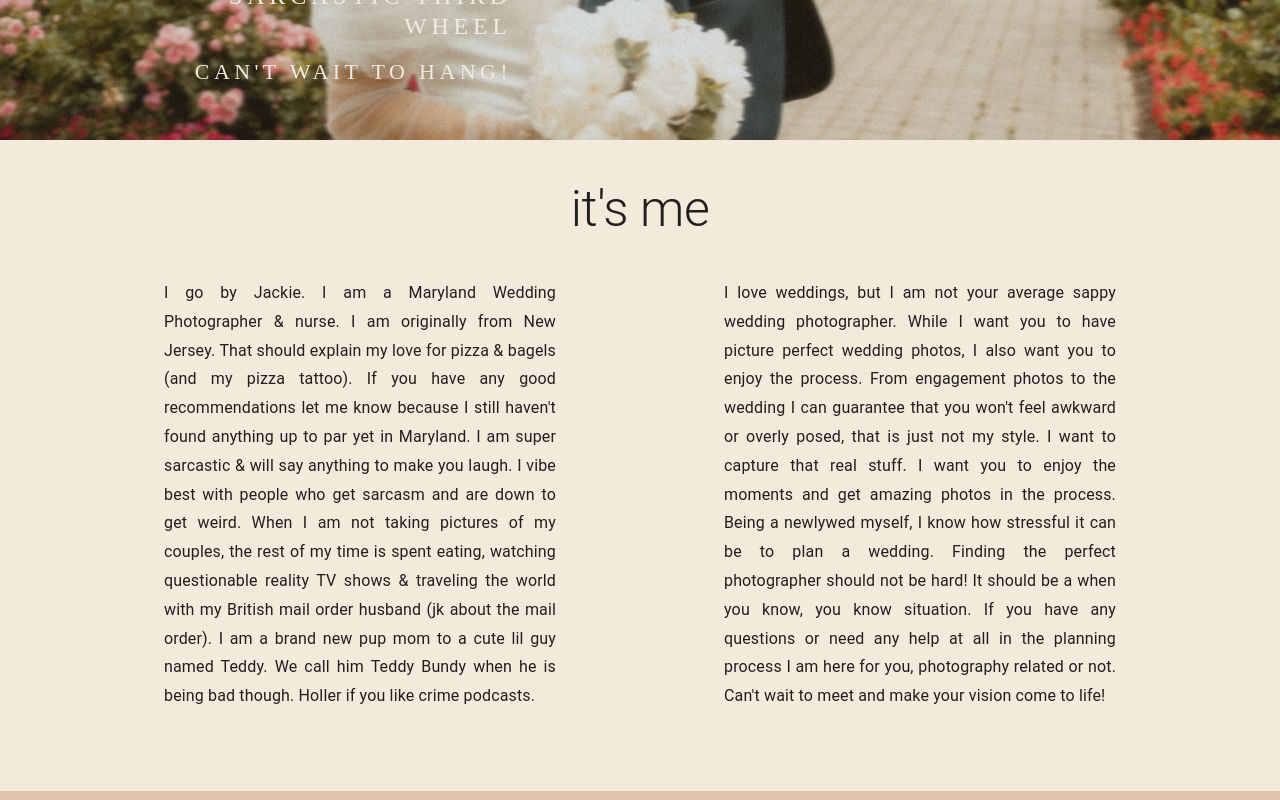
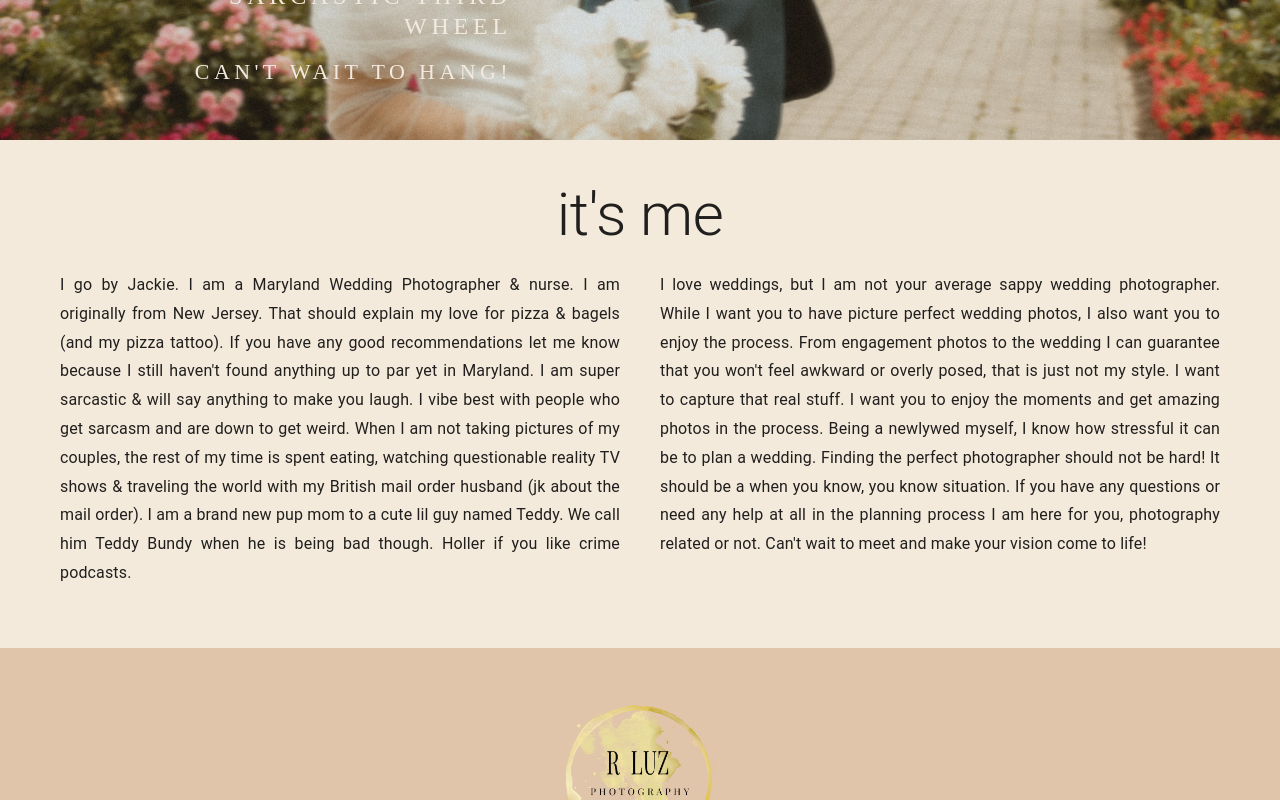
Before and after one commit to vytautas554/rluz-fe, a React (Create React App) app: page /about in a window 1280 px wide. Shown: the part 560-1360 px from the top of the page. Built offline with nearby package versions, Linux system fonts and the light colour scheme.

Commit message:
about me description layout (#25)

```diff
--- /dev/null
+++ b/src/components/AboutMeComponents/AboutMeDescription/AboutMeDescription.css
@@ -0,0 +1,26 @@
+.about-me-description-container {
+  display: flex;
+  flex-wrap: wrap;
+  justify-content: space-between;
+  background: #f4eadc;
+  padding: 40px;
+}
+
+.about-me-description-title {
+  width: 100%;
+  text-align: center;
+  font-size: 50px;
+}
+
+.about-me-description-column {
+  flex: 1;
+  margin: 20px;
+  text-align: justify;
+}
+
+@media (max-width: 768px) {
+  .about-me-description-container {
+    flex-direction: column;
+    padding: 0;
+  }
+}
--- a/src/components/AboutMeComponents/AboutMeDescription/AboutMeDescription.tsx
+++ b/src/components/AboutMeComponents/AboutMeDescription/AboutMeDescription.tsx
@@ -1,32 +1,33 @@
 import { Box, Typography } from '@mui/material';
+import './AboutMeDescription.css';
 
 function AboutMeDescription() {
   return (
-    <Box sx={{ width: '100%', height: 'auto', background: '#f4eadc', p: '40px' }}>
-      <Box>
-        <Typography variant="h2" sx={{ width: '100%', textAlign: 'center', fontSize: '50px' }}>
-          it's me
+    <Box className="about-me-description-container">
+      <Typography variant="h2" className="about-me-description-title">
+        it's me
+      </Typography>
+      <Box className="about-me-description-column">
+        <Typography sx={{ lineHeight: 1.8 }}>
+          I go by Jackie. I am a Maryland Wedding Photographer &amp; nurse. I am originally from New Jersey. That should explain
+          my love for pizza &amp; bagels (and my pizza tattoo). If you have any good recommendations let me know because I still
+          haven't found anything up to par yet in Maryland. I am super sarcastic &amp; will say anything to make you laugh. I vibe
+          best with people who get sarcasm and are down to get weird. When I am not taking pictures of my couples, the rest of my
+          time is spent eating, watching questionable reality TV shows &amp; traveling the world with my British mail order
+          husband (jk about the mail order). I am a brand new pup mom to a cute lil guy named Teddy. We call him Teddy Bundy when
+          he is being bad though. Holler if you like crime podcasts.
         </Typography>
-        <Box sx={{ display: 'flex', justifyContent: 'space-around', textAlign: 'justify', m: 5 }}>
-          <Typography sx={{ width: '35%', lineHeight: 1.8 }}>
-            I go by Jackie. I am a Maryland Wedding Photographer &amp; nurse. I am originally from New Jersey. That should explain
-            my love for pizza &amp; bagels (and my pizza tattoo). If you have any good recommendations let me know because I still
-            haven't found anything up to par yet in Maryland. I am super sarcastic &amp; will say anything to make you laugh. I
-            vibe best with people who get sarcasm and are down to get weird. When I am not taking pictures of my couples, the rest
-            of my time is spent eating, watching questionable reality TV shows &amp; traveling the world with my British mail
-            order husband (jk about the mail order). I am a brand new pup mom to a cute lil guy named Teddy. We call him Teddy
-            Bundy when he is being bad though. Holler if you like crime podcasts.
-          </Typography>
-          <Typography sx={{ width: '35%', lineHeight: 1.8 }}>
-            I love weddings, but I am not your average sappy wedding photographer. While I want you to have picture perfect
-            wedding photos, I also want you to enjoy the process. From engagement photos to the wedding I can guarantee that you
-            won't feel awkward or overly posed, that is just not my style. I want to capture that real stuff. I want you to enjoy
-            the moments and get amazing photos in the process. Being a newlywed myself, I know how stressful it can be to plan a
-            wedding. Finding the perfect photographer should not be hard! It should be a when you know, you know situation. If you
-            have any questions or need any help at all in the planning process I am here for you, photography related or not.
-            Can't wait to meet and make your vision come to life!
-          </Typography>
-        </Box>
+      </Box>
+      <Box className="about-me-description-column">
+        <Typography sx={{ lineHeight: 1.8 }}>
+          I love weddings, but I am not your average sappy wedding photographer. While I want you to have picture perfect wedding
+          photos, I also want you to enjoy the process. From engagement photos to the wedding I can guarantee that you won't feel
+          awkward or overly posed, that is just not my style. I want to capture that real stuff. I want you to enjoy the moments
+          and get amazing photos in the process. Being a newlywed myself, I know how stressful it can be to plan a wedding.
+          Finding the perfect photographer should not be hard! It should be a when you know, you know situation. If you have any
+          questions or need any help at all in the planning process I am here for you, photography related or not. Can't wait to
+          meet and make your vision come to life!
+        </Typography>
       </Box>
     </Box>
   );
--- a/src/components/PricesComponents/PricesCardComponent/PricesCardComponent.tsx
+++ b/src/components/PricesComponents/PricesCardComponent/PricesCardComponent.tsx
@@ -45,27 +45,28 @@ export default function PricesCardComponent() {
         >
           <Box
             sx={{
-              mx: 40,
               display: 'flex',
               borderRadius: 0,
               py: 5,
             }}
           >
-            <Box sx={{ px: 5, width: 250, textAlign: 'right' }}>
+            <Box sx={{ px: 5, width: '25%', textAlign: 'right' }}>
               <Typography gutterBottom variant="h5" component="div">
                 {card.type} <br /> {card.typeTime}
               </Typography>
             </Box>
-            <img style={{ width: 300 }} src={card.img} alt="" />
-            <Box sx={{ width: 700, pl: 5 }}>
+            <Box sx={{ width: '20%' }}>
+              <img style={{ width: '100%', height: 'auto' }} src={card.img} alt="" />
+            </Box>
+            <Box sx={{ width: '50%', pl: 5 }}>
               <CardContent>
-                <Typography gutterBottom variant="h3" component="div">
+                <Typography sx={{ fontSize: '3vw' }} gutterBottom variant="h3" component="div">
                   {card.price}
                 </Typography>
-                <Typography gutterBottom variant="h5" component="div">
+                <Typography sx={{ fontSize: '2vw' }} gutterBottom variant="h5" component="div">
                   DAŽNIAUSIAI: <br /> {card.time}
                 </Typography>
-                <List>
+                <List sx={{ fontSize: '1vw' }}>
                   {card.details.map((detail) => (
                     <ListItem sx={{ p: 0, fontSize: 20 }}>– {detail}</ListItem>
                   ))}
```
